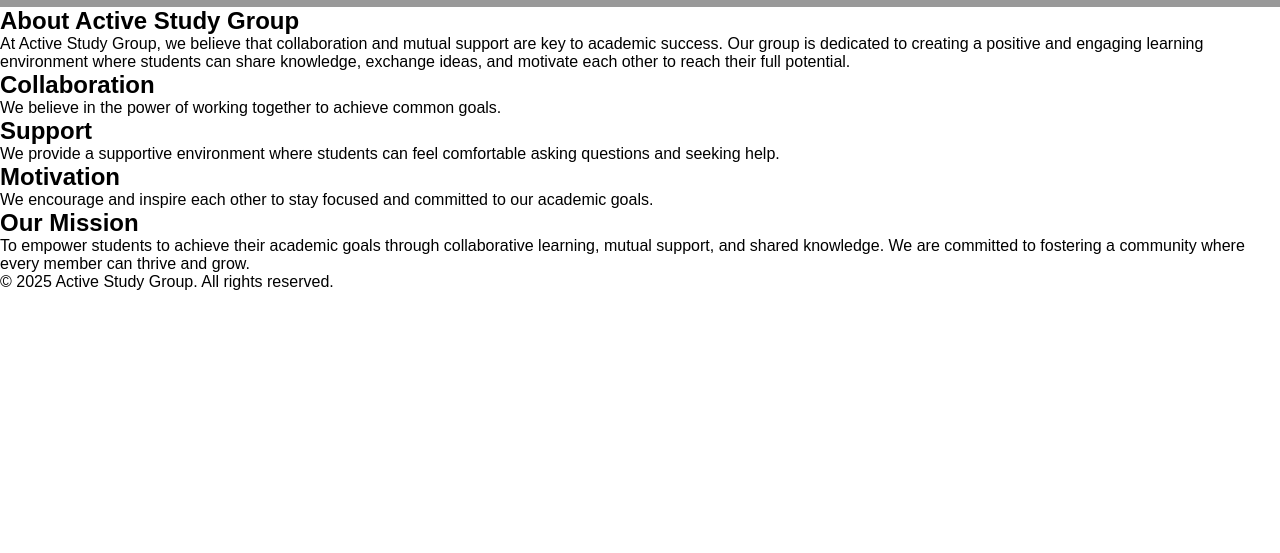
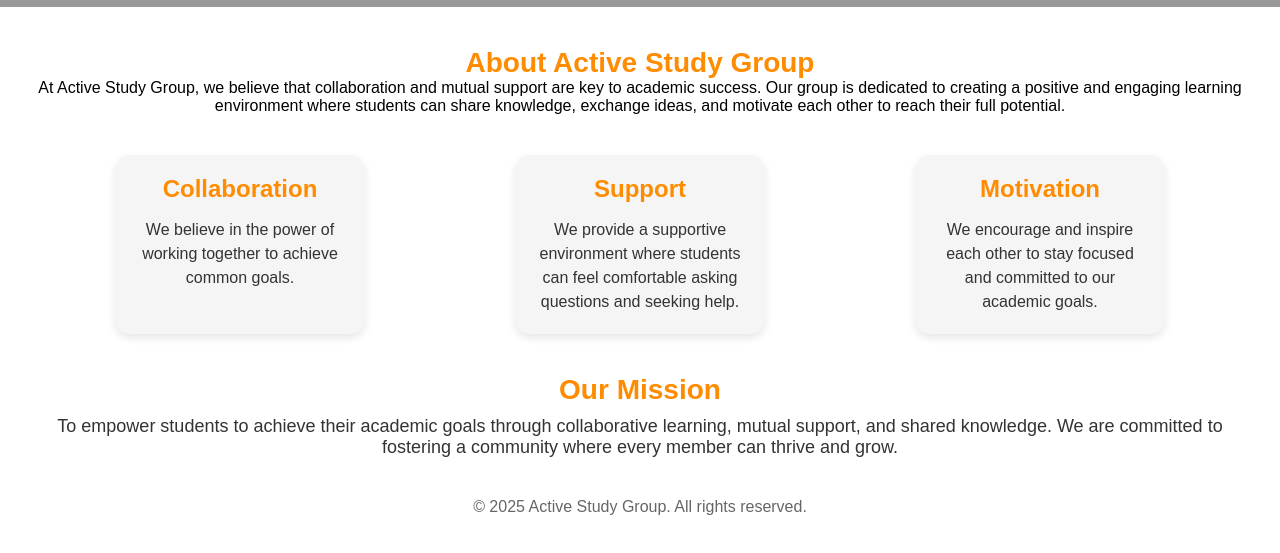
Before and after one commit to 99Legacies/Active-Webpage, a plain HTML site: page About.html in a window 1280 px wide. Shown: the part 73-626 px from the top of the page. Drawn offline with Linux system fonts and the light colour scheme; a web font is replaced by a local one.

Commit message:
final blueprint1

```diff
--- a/About.css
+++ b/About.css
@@ -83,6 +83,9 @@ li.active {
     background-color: white;
     border-radius: 2px;
 }
+
+
+/* Media Queries for Responsive Design */
 @media (max-width: 600px) {
     nav ul {
         display: none;
@@ -122,3 +125,75 @@ li.active {
         color: whitesmoke
     }
 }
+ /* Center */
+#About {
+    text-align: center;
+    margin: 40px 20px 20px 20px;
+}
+.attributes {
+    display: flex;
+    justify-content: space-around;
+    margin: 40px 20px;
+}
+.attribute {
+    background-color: whitesmoke;
+    padding: 20px;
+    border-radius: 15px;
+    text-align: center;
+    width: 250px;
+    box-shadow: 0 4px 8px rgba(0, 0, 0, 0.1);
+    transition: transform 0.3s, box-shadow 0.3s;
+}
+.attribute:hover {
+    transform: translateY(-10px);
+    box-shadow: 0 8px 16px rgba(0, 0, 0, 0.2);
+}
+.attribute h2 {
+    margin-bottom: 15px;
+    color: darkorange;
+}
+.attribute p {
+    font-size: 16px;
+    line-height: 1.5;
+    color: #333333;
+}
+.missionSection {
+    text-align: center;
+    margin: 40px 20px;
+}.AboutUsSection {
+    text-align: center;
+    margin: 40px 20px;
+}
+.AboutUsHeading {
+    font-size: 28px;
+    color: darkorange;
+}
+.aboutUsParagraph {
+    font-size: 18px;
+    margin-top: 10px;
+    color: #333333;
+}
+.missionHeading {
+    font-size: 28px;
+    color: darkorange;
+}
+.missionParagraph {
+    font-size: 18px;
+    margin-top: 10px;
+    color: #333333;
+}
+.aboutUsHeading {
+    font-size: 28px;
+    color: darkorange;
+}
+.aboutUsParagraph {
+    font-size: 18px;
+    margin-top: 10px;
+    color: #333333;
+}
+.footerParagraph {
+    font-size: 16px;
+    color: #666666;
+    text-align: center;
+    margin: 20px 0;
+}
--- a/Contact Page.css
+++ b/Contact Page.css
@@ -201,6 +201,6 @@ li.active {
     text-align: center;
     color: #777777;
     margin-top: 20px;
+    font-size: 16px;
 
 }
-#
--- a/index.css
+++ b/index.css
@@ -154,6 +154,15 @@ li.active {
     text-align: center;
     margin: 40px 20px 20px 20px;
 }
+.AboutUsHeading {
+    font-size: 28px;
+    color: darkorange;
+}
+.AboutUsParagraph   {
+    font-size: 18px;
+    margin-top: 10px;
+    color: #333333;
+}
 .attributes {
     display: flex;
     justify-content: space-around;
@@ -210,13 +219,15 @@ li.active {
     transform: translateY(-5px);
 }
 footer {
-    background-color: goldenrod;
-    color: white;
+    font-size: 16px;
+    color: #666666;
     text-align: center;
-    padding: 15px 0;
-    margin-top: 30px;
-    font-family: 'Gill Sans', 'Gill Sans MT', Calibri, 'Trebuchet MS', sans-serif
+    margin: 20px 0;
 }
+
+
+
+/* Media Queries for Responsive Design */
 @media screen and (max-width: 600px) {
     body {
         width: 100%;
```
